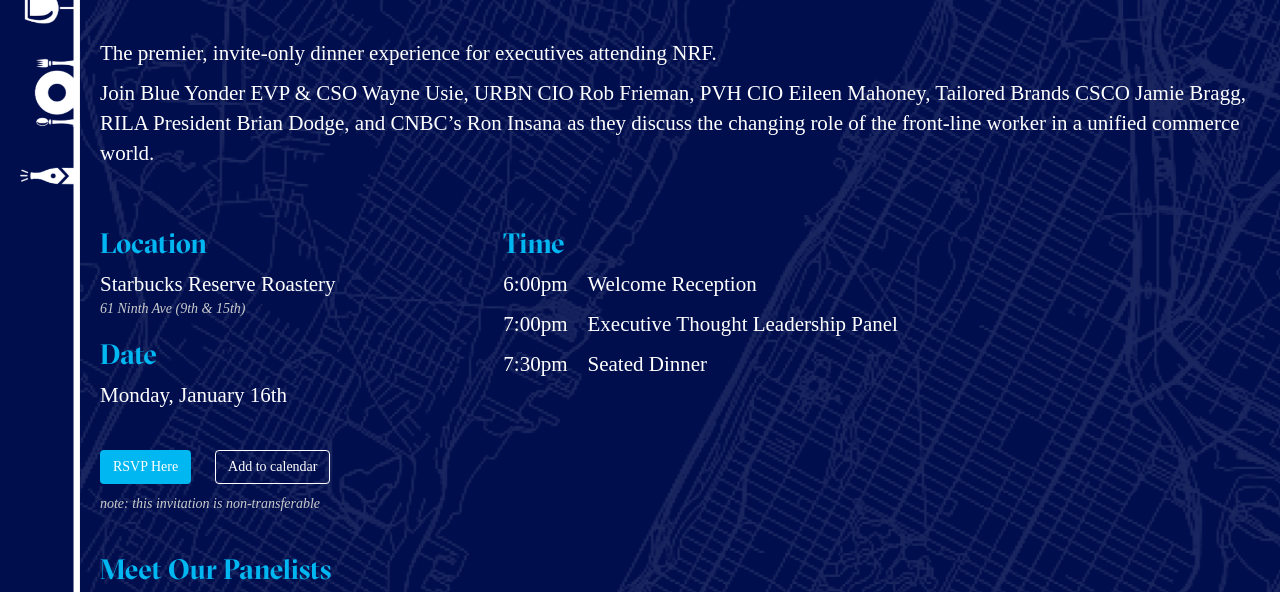
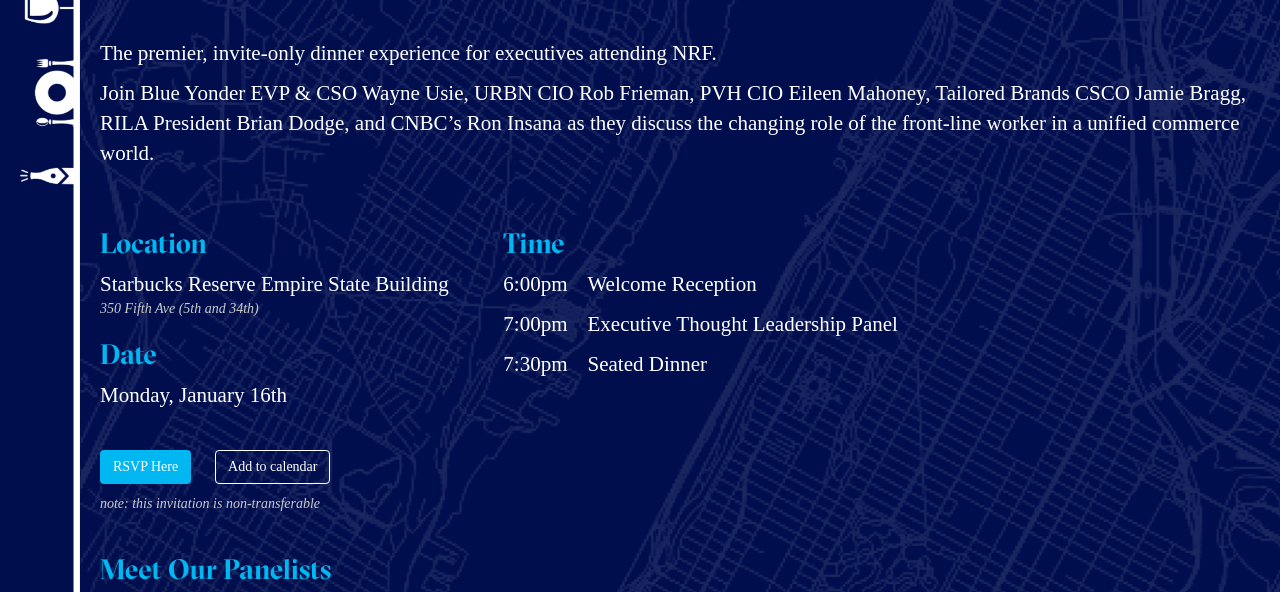
Before and after one commit to syyun13/bylanding, a plain HTML site: page index.html in a window 1280 px wide. Shown: the part 188-780 px from the top of the page. Drawn offline with nearby package versions, Linux system fonts and the light colour scheme; a web font is replaced by a local one.

Commit message:
Change location and address

```diff
--- a/index.html
+++ b/index.html
@@ -33,8 +33,8 @@
                 <div class="row" style="margin-top:50px;">
                     <div class="col-xs-12 col-sm-4 col-md-4 col-lg-4">
                         <h4 style="margin-left:20px;">Location</h4>
-                        <p style="margin-bottom:0;margin-left:20px;">Starbucks Reserve Roastery</p>
-                        <p class="smallText" style="padding-bottom:10px;">61 Ninth Ave (9th & 15th)</p>
+                        <p style="margin-bottom:0;margin-left:20px;">Starbucks Reserve Empire State Building</p>
+                        <p class="smallText" style="padding-bottom:10px;">350 Fifth Ave (5th and 34th)</p>
                         <h4 style="margin-left:20px;">Date</h4>
                         <p style="margin-left:20px;">Monday, January 16th</p>
                     </div>
```
